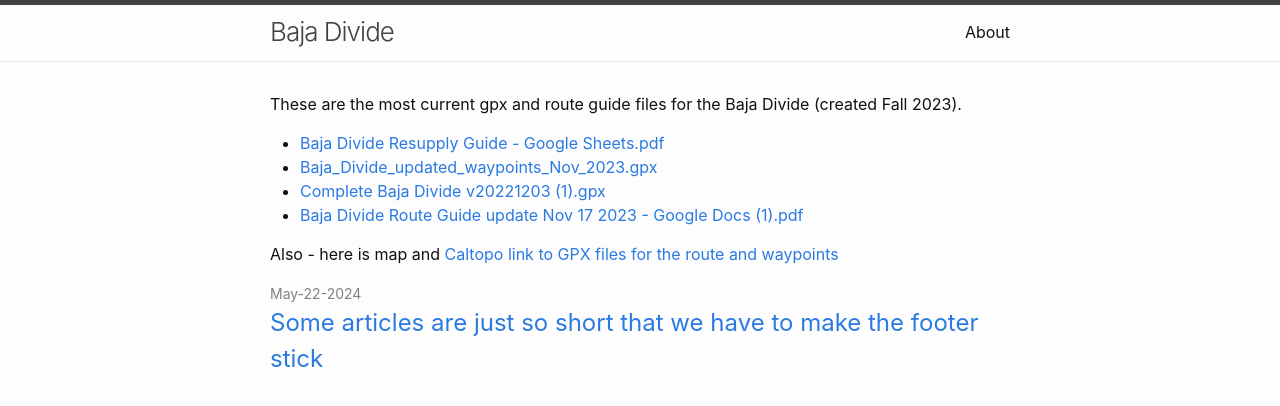
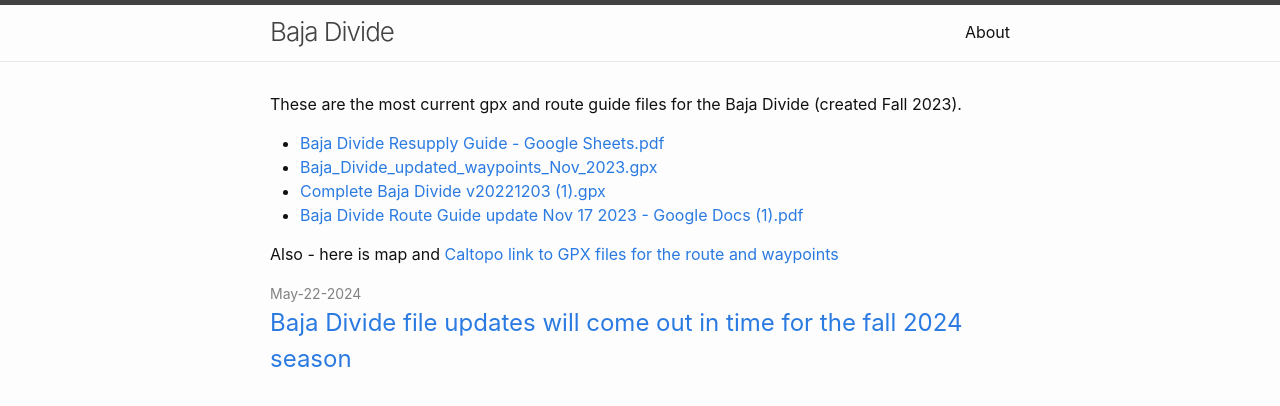
Before and after one commit to phatboyle/bajadivide, a Jekyll site: the page built from docs/index.md, in a window 1280 px wide. Shown: the top 406 px of the page. Built offline with Jekyll 4.4.1, drawn with Linux system fonts in a browser that asks for light colours.

Commit message:
Update 2024-05-22-First-post.md

```diff
--- a/docs/_posts/2024-05-22-First-post.md
+++ b/docs/_posts/2024-05-22-First-post.md
@@ -1,7 +1,7 @@
 ---
 layout: post
-title: "Some articles are just so short that we have to make the footer stick"
+title: "Baja Divide file updates will come out in time for the fall 2024 season"
 categories: misc
 ---
 
-Here is my first post.
+I'm planning on doing updates to the route guide and any important waypoint and gpx adjustments.
```
